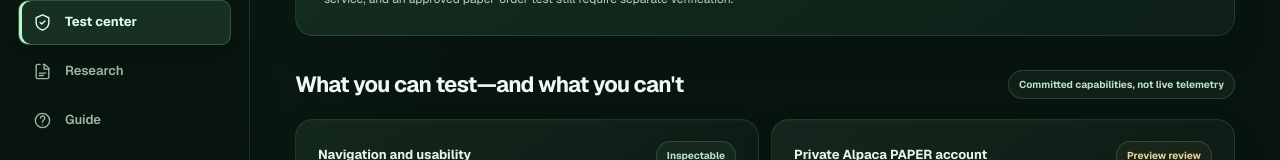
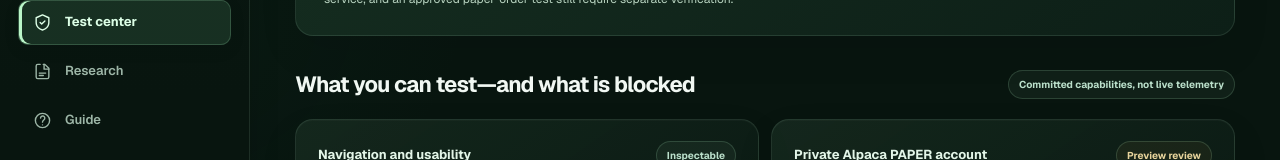
Before and after one commit to ang87505-crypto/SportsEdge, a Next.js app: page /testing in a window 1280 px wide. Shown: the part 448-608 px from the top of the page. Built offline with nearby package versions, Linux system fonts and the light colour scheme.

Commit message:
fix(qa): JSX-safe testing center headline for CI lint

```diff
--- a/src/app/testing/page.tsx
+++ b/src/app/testing/page.tsx
@@ -23,7 +23,7 @@ export default function TestingCenter(){
     <p>Navigation and offline simulations are ready to inspect. Live paper-broker reconciliation, owner-authenticated staging, persistent receipt service, and an approved paper-order test still require separate verification.</p></div>
    <span className="pill pill-amber">Execution disabled</span>
   </section>
-  <div className="section-title"><h2>What you can test—and what you can't</h2><span className="pill">Committed capabilities, not live telemetry</span></div>
+  <div className="section-title"><h2>What you can test—and what is blocked</h2><span className="pill">Committed capabilities, not live telemetry</span></div>
   <div className="test-status-grid">{tracks.map(x=><article key={x.title} className="glass test-status-card">
     <div className="module-top"><strong>{x.title}</strong><span className={x.status==='Inspectable'?'pill':'pill pill-amber'}>{x.status}</span></div>
     <p>{x.text}</p>
```
